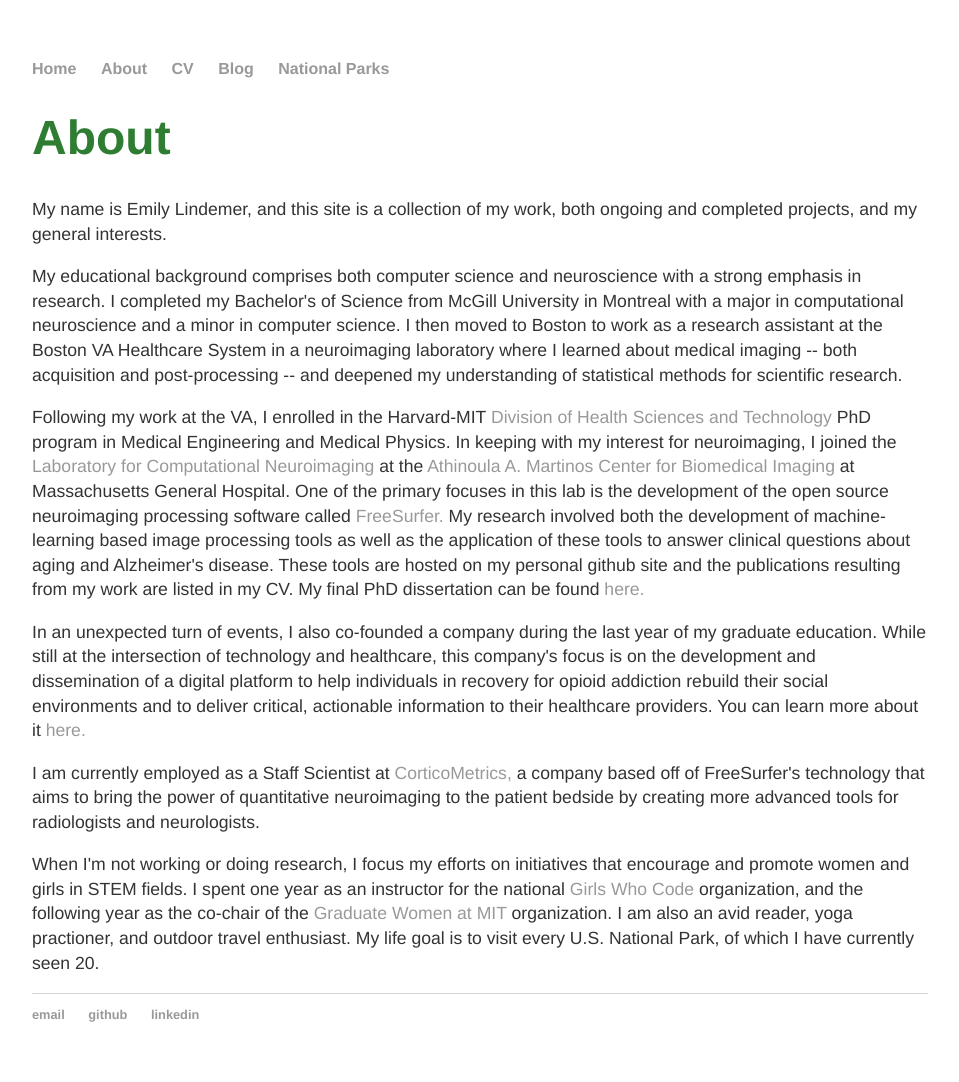
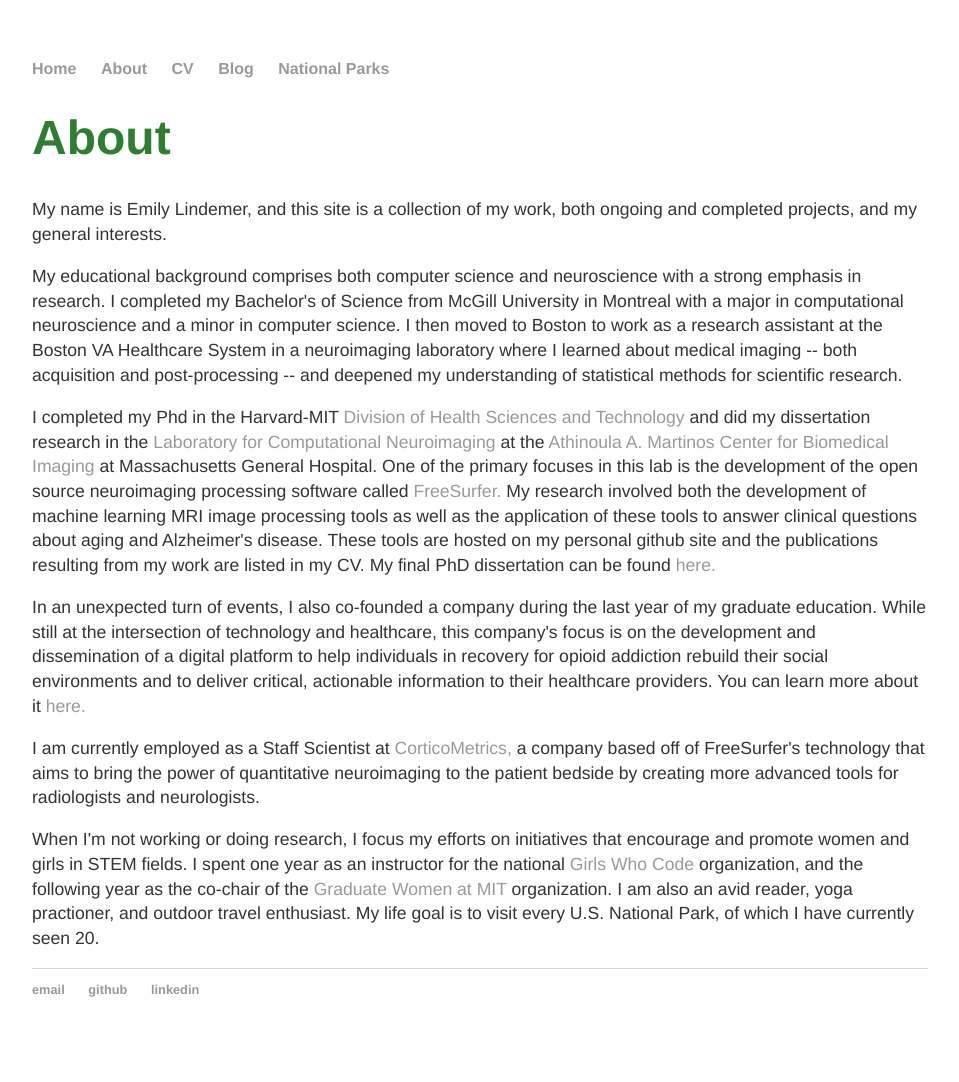
Before and after one commit to EmilyLindemer/EmilyLindemer.github.io, a Jekyll site: the page built from about/index.html, in a window 1280 px wide. Shown: the whole page, without its empty margins (160-1119 px from the left). Built offline with Jekyll 4.4.1, drawn with Linux system fonts in a browser that asks for light colours; after the commit the page ends 1057 px from its top, so only the background shows below that.

Commit message:
updated about me

```diff
--- a/about/index.html
+++ b/about/index.html
@@ -11,9 +11,9 @@ title: About Me
 	I then moved to Boston to work as a research assistant at the Boston VA Healthcare System in a neuroimaging
 	laboratory where I learned about medical imaging -- both acquisition and post-processing -- and deepened my understanding of
 	statistical methods for scientific research.</p>
-	<p>Following my work at the VA, I enrolled in the Harvard-MIT <a href="https://hst.mit.edu/Harvard-MIT"> Division of Health Sciences and Technology</a> PhD program in Medical Engineering and Medical Physics.
-	In keeping with my interest for neuroimaging, I joined the <a href="https://www.martinos.org/lab/lcn">Laboratory for Computational Neuroimaging</a> at the <a href="https://www.nmr.mgh.harvard.edu/">Athinoula A. Martinos Center for Biomedical Imaging</a> at Massachusetts General Hospital.
-	One of the primary focuses in this lab is the development of the open source neuroimaging processing software called <a href="https://surfer.nmr.mgh.harvard.edu/">FreeSurfer.</a> My research involved both the development of machine-learning based image processing tools as well as the application of these tools to answer clinical questions about aging and Alzheimer's disease. These tools are hosted on my personal github site and the publications resulting from my work are listed in my CV. My final PhD dissertation can be found <a href="/pdf/DISSERTATION.pdf">here.</a> </p>
+	<p>I completed my Phd in the Harvard-MIT <a href="https://hst.mit.edu/Harvard-MIT"> Division of Health Sciences and Technology</a>
+	and did my dissertation research in the <a href="https://www.martinos.org/lab/lcn">Laboratory for Computational Neuroimaging</a> at the <a href="https://www.nmr.mgh.harvard.edu/">Athinoula A. Martinos Center for Biomedical Imaging</a> at Massachusetts General Hospital.
+	One of the primary focuses in this lab is the development of the open source neuroimaging processing software called <a href="https://surfer.nmr.mgh.harvard.edu/">FreeSurfer.</a> My research involved both the development of machine learning MRI image processing tools as well as the application of these tools to answer clinical questions about aging and Alzheimer's disease. These tools are hosted on my personal github site and the publications resulting from my work are listed in my CV. My final PhD dissertation can be found <a href="/pdf/DISSERTATION.pdf">here.</a> </p>
 	<p>In an unexpected turn of events, I also co-founded a company during the last year of my graduate education. While still at the intersection of technology and healthcare, this company's focus is on the development and dissemination of a digital platform to help individuals in recovery for opioid addiction
   rebuild their social environments and to deliver critical, actionable information to their healthcare providers. You can learn more about it <a href="http://heycharlie.org">here.</a>
 	<p>I am currently employed as a Staff Scientist at <a href="http://www.corticometrics.com">CorticoMetrics,</a> a company based off of FreeSurfer's technology that aims to bring the power of quantitative neuroimaging to the patient bedside by creating more advanced tools for radiologists and neurologists.</p>
```
